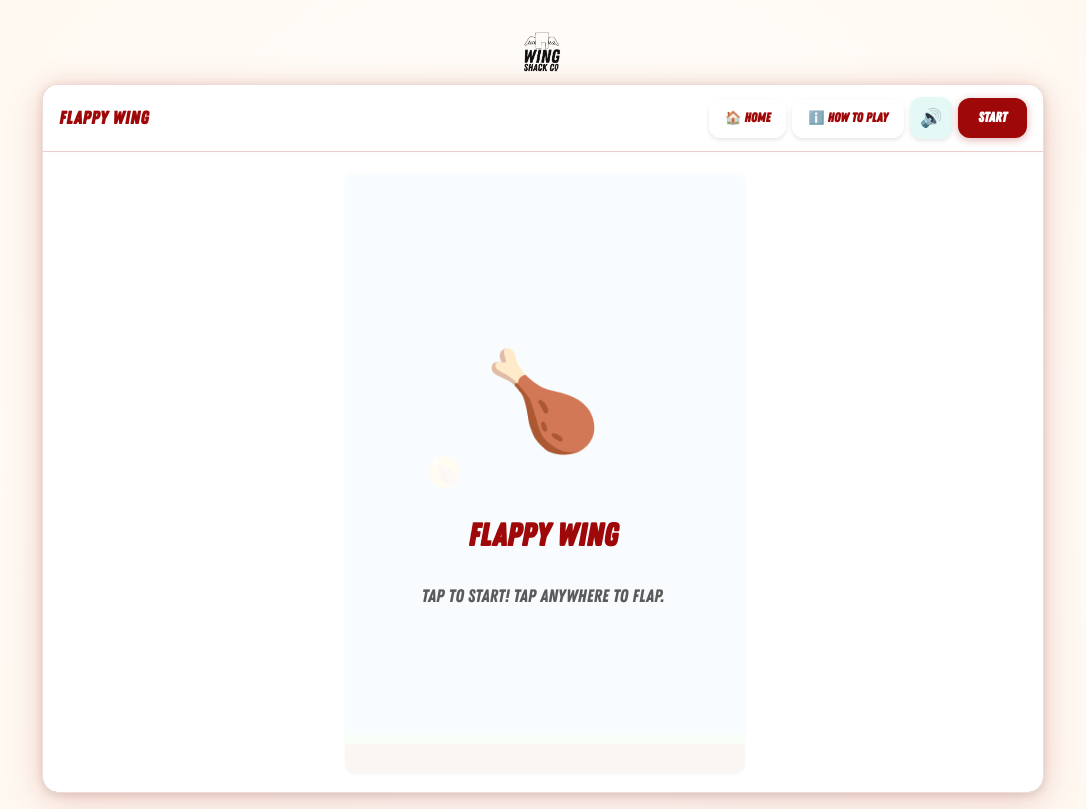
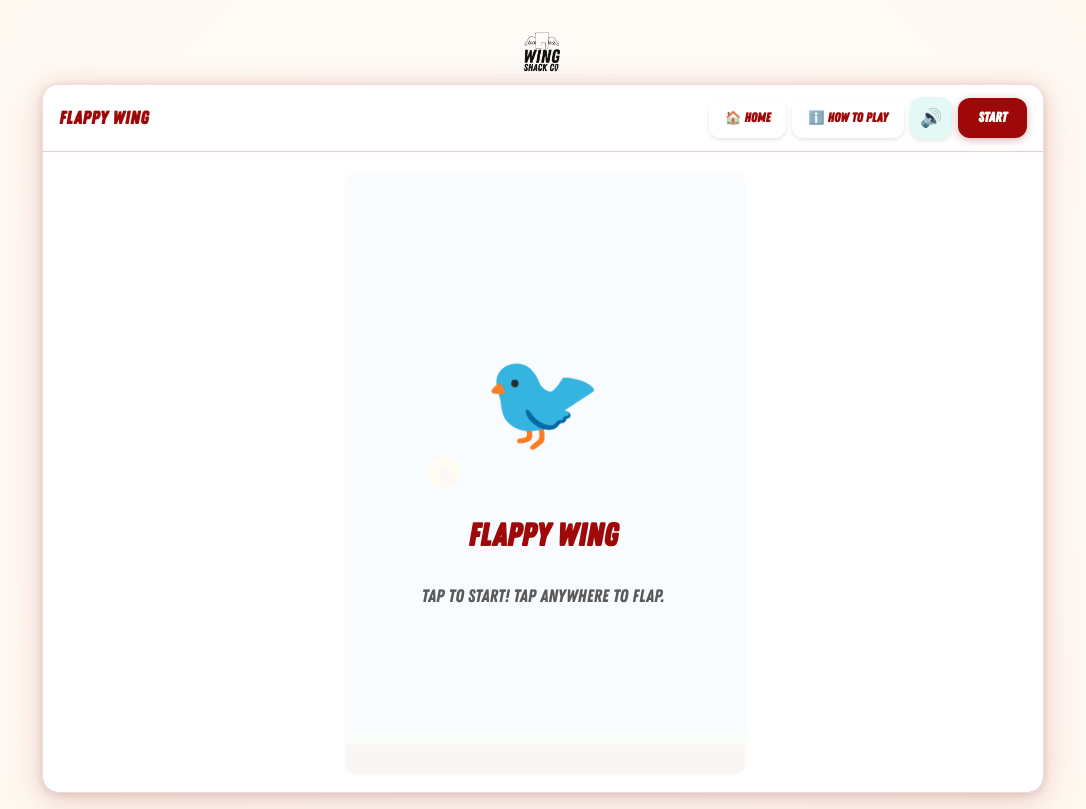
Before and after one commit to nigelbigappetite/wing-shack-arcade, a Next.js app: page /flappy-wing in a window 1280 px wide. Shown: the whole page, without its empty margins (98-1184 px from the left). Built offline with nearby package versions, Linux system fonts and the light colour scheme.

Commit message:
Change Flappy Wing logo to bird emoji

```diff
--- a/app/page.tsx
+++ b/app/page.tsx
@@ -62,7 +62,7 @@ const games: Game[] = [
     description: 'TAP TO FLY. DON\'T CLIP THE PIPES.',
     href: '/flappy-wing',
     color: '#FF8C00',
-    icon: '🍗',
+    icon: '🐦',
     category: 'Arcade',
   },
 ];
--- a/components/games/FlappyWing.tsx
+++ b/components/games/FlappyWing.tsx
@@ -604,7 +604,7 @@ const FlappyWing: React.FC<FlappyWingProps> = ({ onScore, onGameOver }) => {
                 marginBottom: 'clamp(8px, 1.5vw, 16px)',
               }}
             >
-              🍗
+              🐦
             </div>
             <div
               style={{
```
